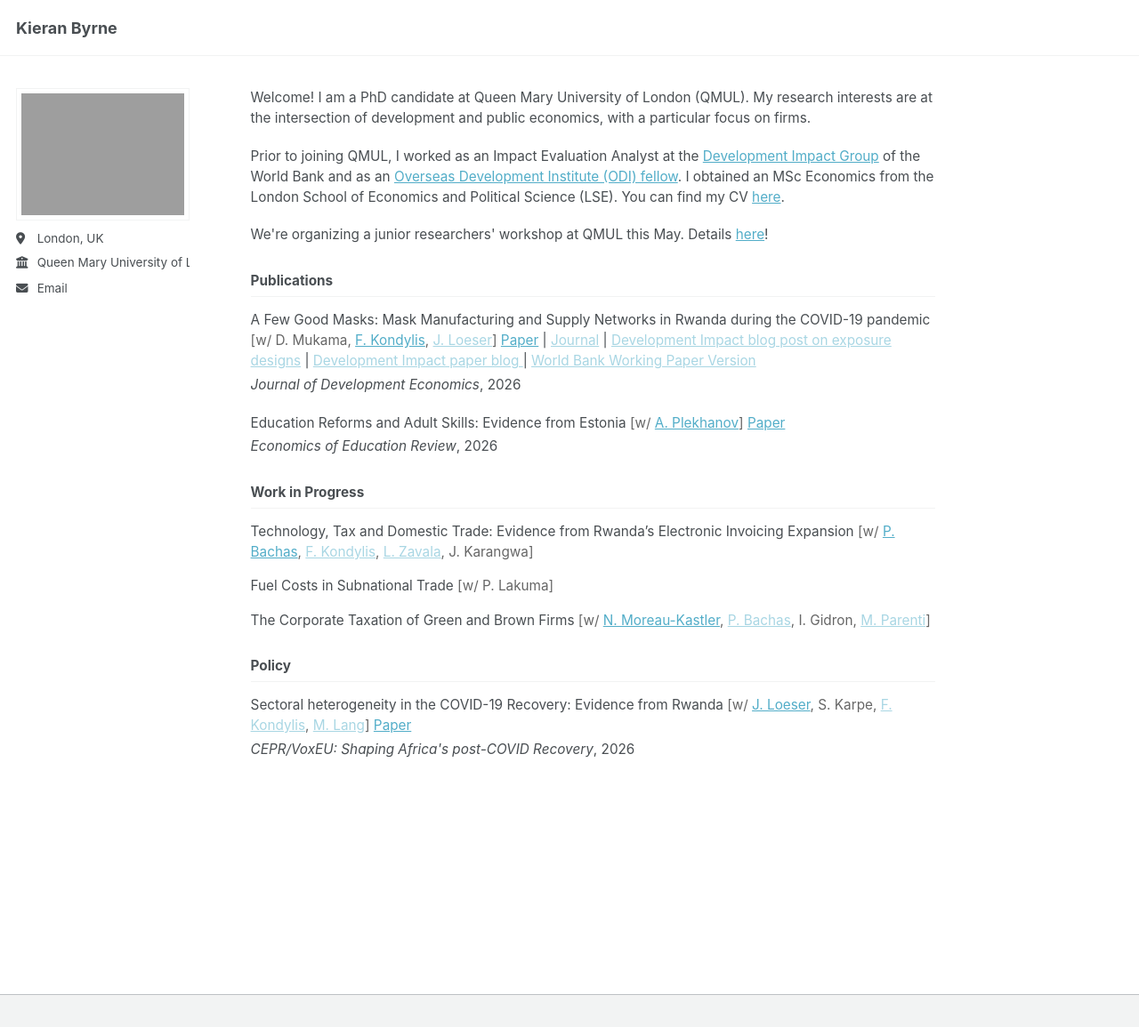
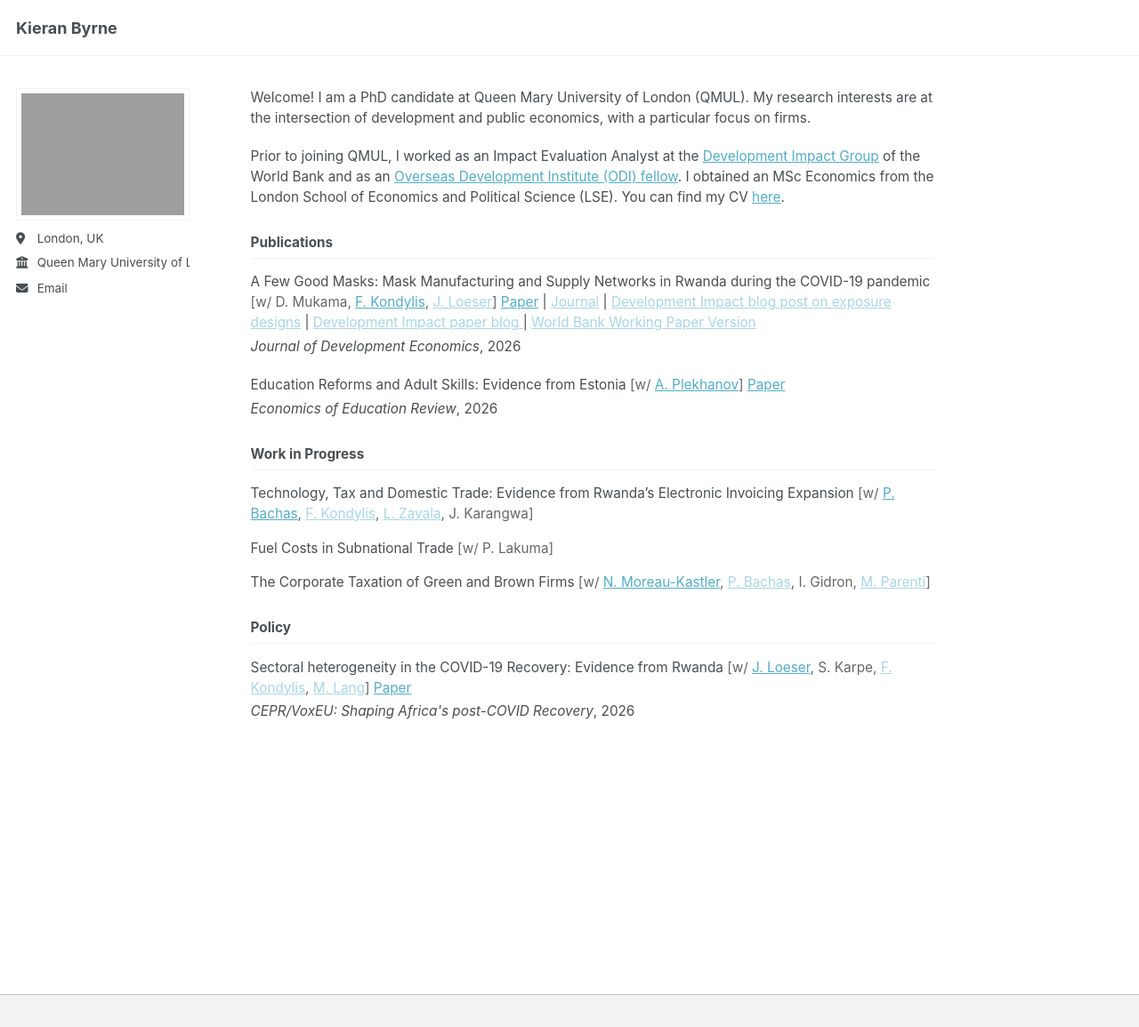
Before and after one commit to kbyrne-econ/kbyrne-econ.github.io, a Jekyll site: the page built from _pages/about.md, in a window 1280 px wide and 1155 px high. Shown: the whole window at 89% size. Built offline with Jekyll 4.4.1, drawn with Linux system fonts in a browser that asks for light colours; a script that is not in the unit is left out.

Commit message:
Remove workshop announcement from about.md for relevance

```diff
--- a/_pages/about.md
+++ b/_pages/about.md
@@ -11,7 +11,7 @@ redirect_from:
 
 <p style="font-size: 0.85em;">Prior to joining QMUL, I worked as an Impact Evaluation Analyst at the <a href="https://www.worldbank.org/en/about/unit/unit-dec/impactevaluation">Development Impact Group</a> of the World Bank and as an <a href="https://odi.org/en/fellowship-scheme/">Overseas Development Institute (ODI) fellow</a>. I obtained an MSc Economics from the London School of Economics and Political Science (LSE). You can find my CV <a href="http://kbyrne-econ.github.io/files/cv-kieran-byrne.pdf">here</a>.</p>
 
-<p style="font-size: 0.85em;">We're organizing a junior researchers' workshop at QMUL this May. Details <a href="https://www.qmul.ac.uk/sef/events/conferences/items/8th-qmul-economics-and-finance-workshop-for-phd--post-doctoral-students.html">here</a>!</p>
+
 
 
 <h2 style="font-size: 0.85em;">Publications</h2>
```
